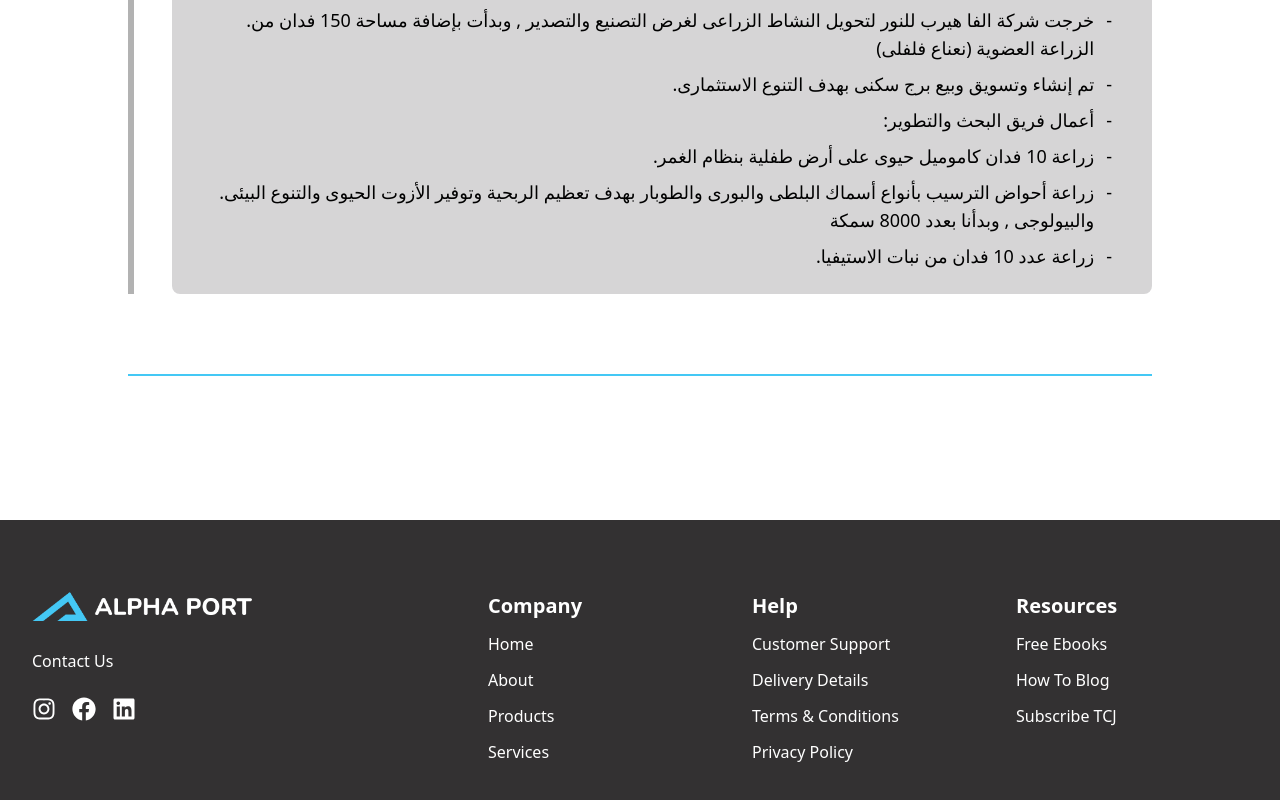
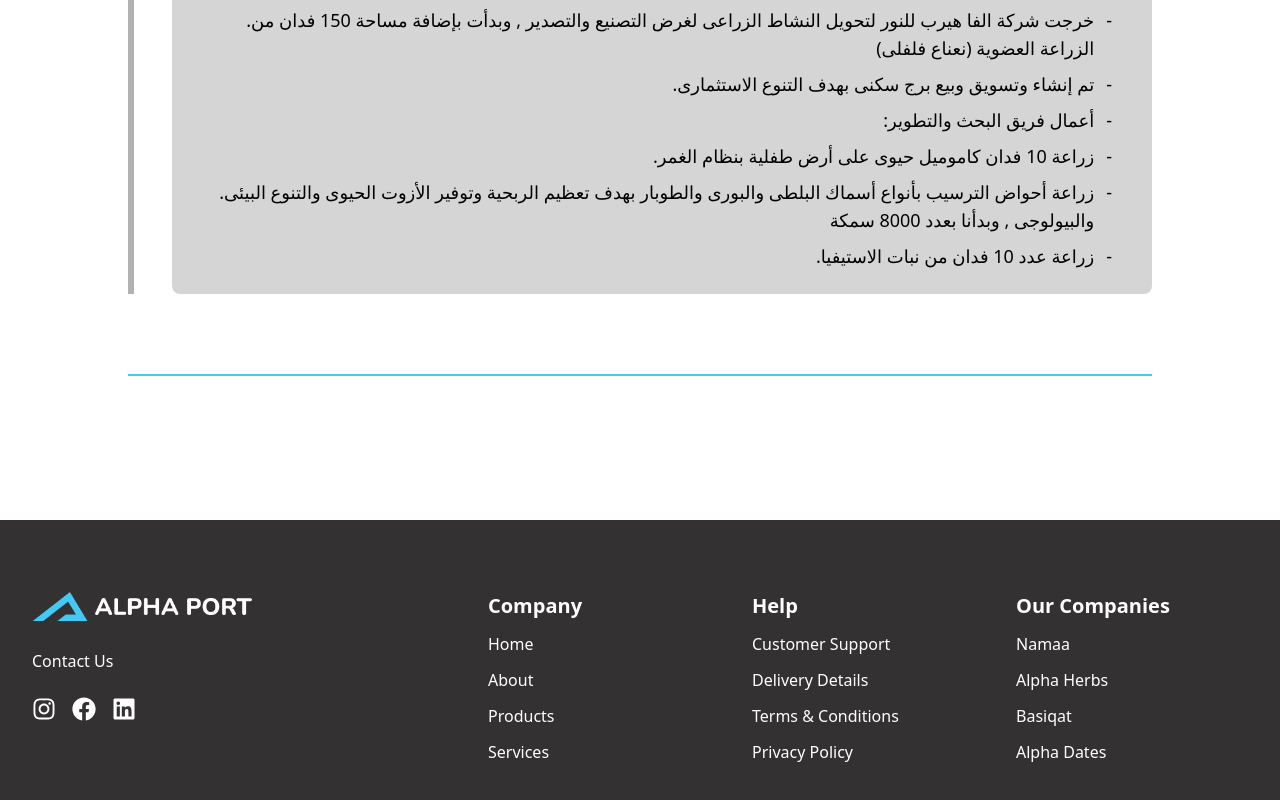
Before and after one commit to mohamed-elsebaey/alpha-port-nextjs, a Next.js app: page /about in a window 1280 px wide. Shown: the part 2564-3364 px from the top of the page. Built offline with nearby package versions, Linux system fonts and the light colour scheme.

Commit message:
footer editing

```diff
--- a/components/footer/Footer.js
+++ b/components/footer/Footer.js
@@ -40,25 +40,30 @@ const HelpLinks = [
     link: "/",
   },
 ];
-const ResourcesLinks = [
+
+const CompaniesLinks = [
   {
-    title: "Free Ebooks",
-    link: "/",
+    title: "Namaa",
+    link: "/namaa",
   },
   {
-    title: "How To Blog",
-    link: "/",
+    title: "Alpha Herbs",
+    link: "/alpha-herbs",
   },
   {
-    title: "Subscribe TCJ",
-    link: "/",
+    title: "Basiqat",
+    link: "/basiqat",
+  },
+  {
+    title: "Alpha Dates",
+    link: "/alpha-dates",
   },
 ];
 const Footer = () => {
   return (
     <div className="bg-bgGrayColor text-white">
       <section className="container py-10">
-        <div className=" grid md:grid-cols-3">
+        <div className=" grid lg:grid-cols-3">
           {/* company Details */}
           <div className=" py-8 px-4 ">
             <Link href="">
@@ -125,10 +130,10 @@ const Footer = () => {
             <div className="">
               <div className="py-8 px-4 ">
                 <h1 className="sm:text-xl text-xl font-bold sm:text-left text-justify mb-3">
-                  Resources
+                  Our Companies
                 </h1>
                 <ul className="flex flex-col gap-3">
-                  {ResourcesLinks.map((link) => (
+                  {CompaniesLinks.map((link) => (
                     <li
                       key={link.title}
                       className="cursor-pointer duration-300 hover:text-blueColor text-gray "
```
